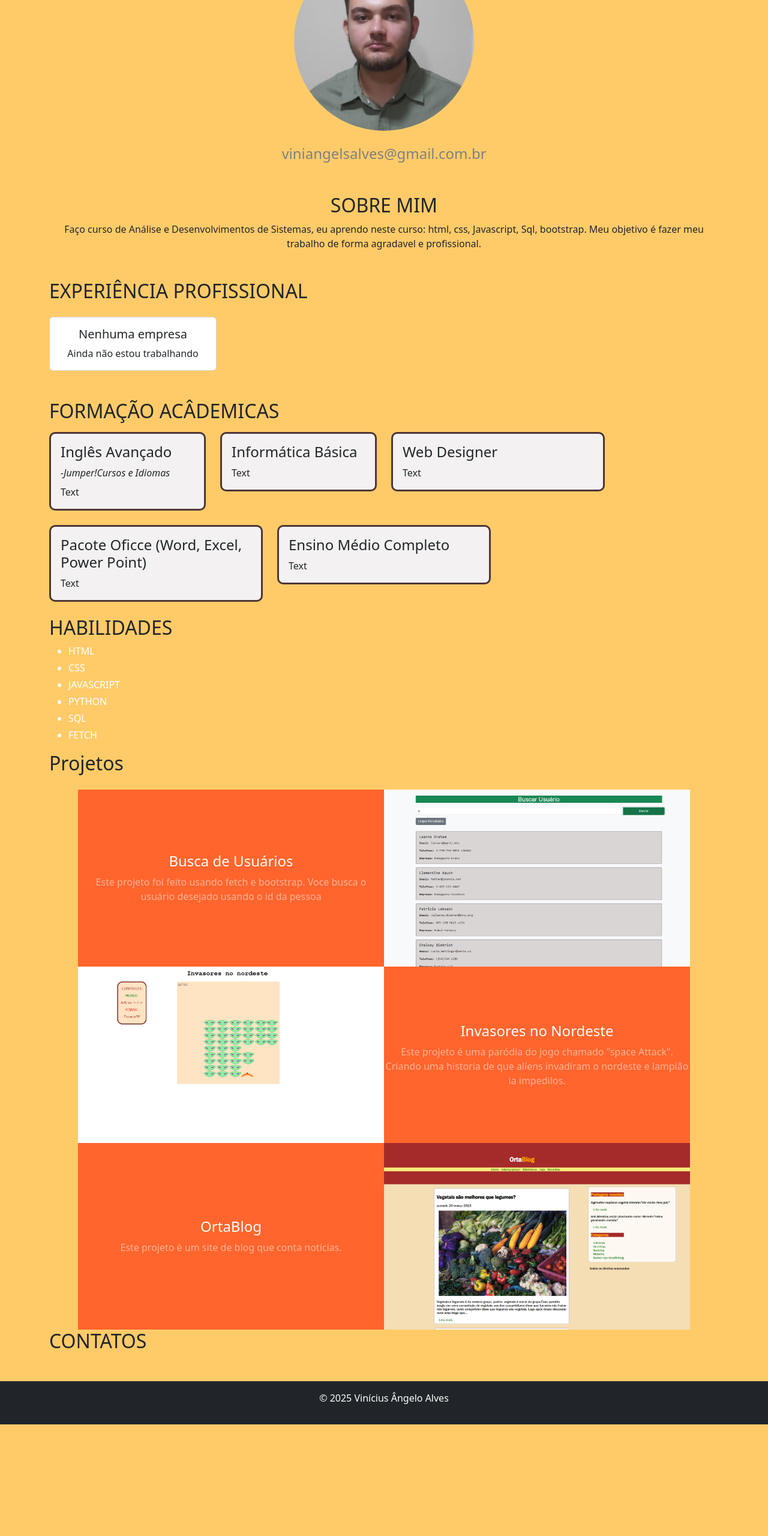
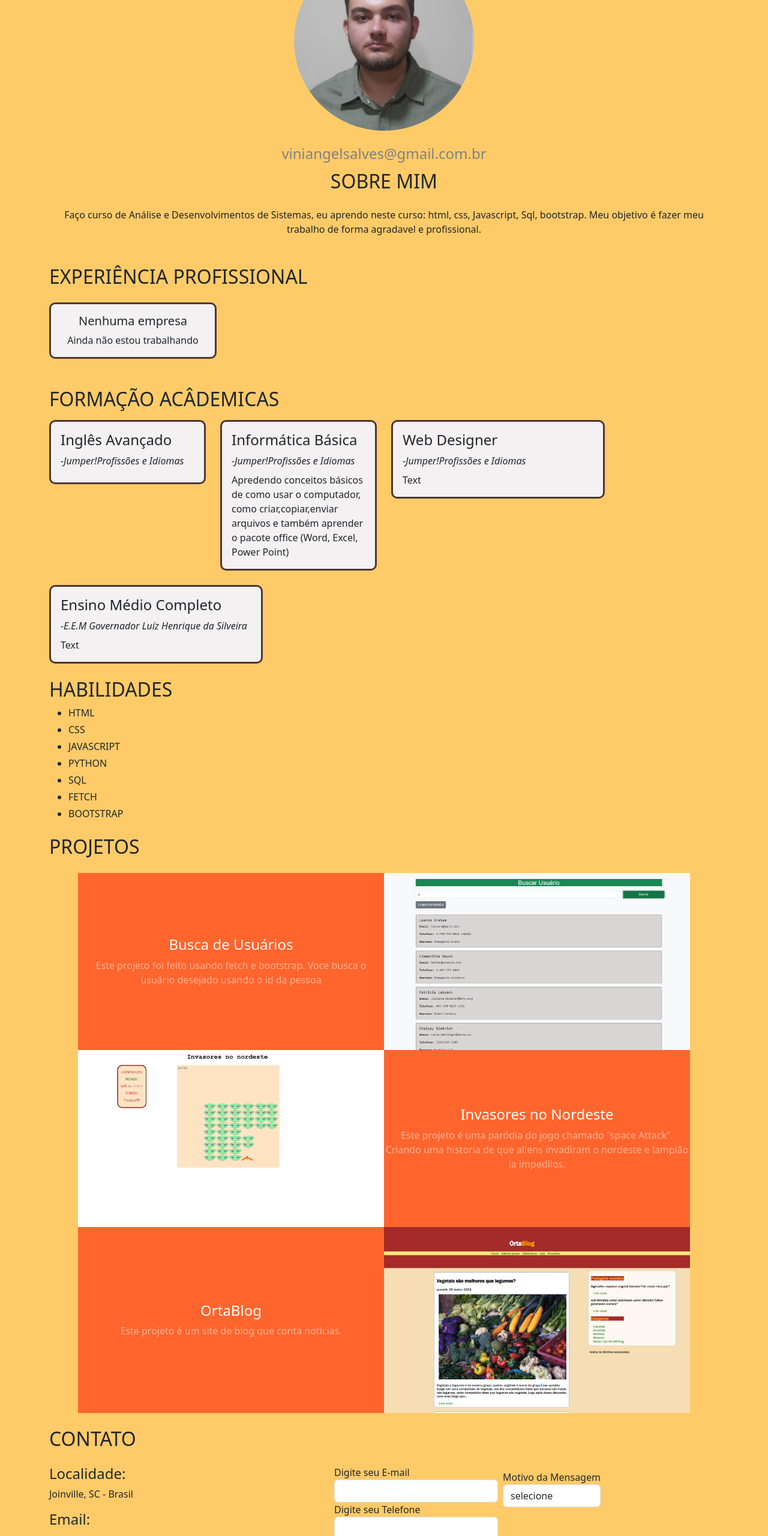
Before and after one commit to vinicius835/avaliacao, a plain HTML site: page index.html in a window 1280 px wide. Shown: the part 240-2800 px from the top of the page at 60% size. Before the commit the page ends 2614 px from the top, so only its background shows below. Drawn offline with nearby package versions, Linux system fonts and the light colour scheme.

Commit message:
uma pequena atualização]

```diff
--- a/index.html
+++ b/index.html
@@ -3,14 +3,16 @@
 <head>
   <meta charset="UTF-8">
   <meta name="viewport" content="width=device-width, initial-scale=1.0">
+  <meta name="description" content="Currículo de Vinícius Ângelo Alves, Desenvolvedor de Sistemas com experiência em HTML, CSS, JavaScript, e mais.">
+
   <title>Meu Currículo</title>
   <link href="https://cdn.jsdelivr.net/npm/bootstrap@5.3.0/dist/css/bootstrap.min.css" rel="stylesheet">
   <link rel="stylesheet" href="style.css">
 </head>
-<body class="">
+<body >
   <!-- Navbar -->
 
-  <nav class="navbar navbar-expand-lg navbar-light bg-light fixed-top">
+  <nav class="navbar navbar-expand-lg navbar-light bg-navbar  fixed-top">
     <div class="container-fluid ">
       <a class="navbar-brand" href="#">Vinícius Ângelo Alves</a>
       <button class="navbar-toggler" type="button" data-bs-toggle="collapse" data-bs-target="#navbarNav">
@@ -61,16 +63,16 @@
 
 
   <!-- Seções -->
-  <section id="sobre" class="container max-auto text-center mt-5">
-    <h2 class="text-uppercase">Sobre Mim</h2>
+  <section id="sobre" class="container max-auto text-center ">
+    <h2 class="mb-4  text-uppercase mt-2">Sobre Mim</h2>
 
     <p>Faço curso de Análise e Desenvolvimentos de Sistemas, eu aprendo neste curso: html, css, Javascript, Sql, bootstrap.
       Meu objetivo é fazer meu trabalho de forma agradavel e profissional.</p>
   </section>
 
-  <section id="experiencia" class="container mt-5 mb-5">
+  <section id="experiencia" class="container mt-5 mb-5 ">
     <h2 class="text-uppercase">Experiência Profissional</h2>
-    <div class="card text-center  col-lg-3 rounded-left mt-4 mb-2">
+    <div class="card text-center card-mod col-lg-3 rounded-left mt-4 mb-2">
       <div class="card-body">
         <h5 class="card-title">Nenhuma empresa</h5>
         <p class="card-text">Ainda não estou trabalhando</p>
@@ -84,8 +86,8 @@
       <div class="card card-mod">
       <div class="card-body">
         <h4 class="card-title">Inglês Avançado</h4>
-        <p class="card-title"><cite>-Jumper!Cursos e Idiomas</cite></p>
-        <p class="card-text">Text</p>
+        <p class="card-title"><cite>-Jumper!Profissões e Idiomas</cite></p>
+        <p class="card-text"></p>
       </div>
     </div>
   </div>
@@ -93,7 +95,8 @@
       <div class="card card-mod">
       <div class="card-body">
         <h4 class="card-title">Informática Básica</h4>
-        <p class="card-text">Text</p>
+        <p class="card-title"><cite>-Jumper!Profissões e Idiomas</cite></p>
+        <p class="card-text">Apredendo conceitos básicos de como usar o computador, como criar,copiar,enviar arquivos e também aprender o pacote office (Word, Excel, Power Point)</p>
       </div>
     </div>
   </div>
@@ -101,14 +104,7 @@
       <div class="card card-mod">
       <div class="card-body">
         <h4 class="card-title">Web Designer</h4>
-        <p class="card-text">Text</p>
-      </div>
-    </div>
-  </div>
-    <div class="col-md-4 mb-4  ml-2 mr-2">
-      <div class="card card-mod">
-      <div class="card-body">
-        <h4 class="card-title">Pacote Oficce (Word, Excel, Power Point)</h4>
+        <p class="card-title"><cite>-Jumper!Profissões e Idiomas</cite></p>
         <p class="card-text">Text</p>
       </div>
     </div>
@@ -117,6 +113,7 @@
       <div class="card card-mod">
       <div class="card-body">
         <h4 class="card-title">Ensino Médio Completo</h4>
+        <p class="card-title"><cite>-E.E.M Governador Luíz Henrique da Silveira</cite></p>
         <p class="card-text">Text</p>
       </div>
     </div>
@@ -127,20 +124,21 @@
 
 <section id="habilidades" class="container ">
   <h2 class="text-uppercase">Habilidades</h2>
-  <ul class="text-uppercase text-white">
+  <ul class="text-uppercase">
     <li class="move-right mt-1 mb-1">html</li>
     <li class="move-right mt-1 mb-1">css</li>
     <li class="move-right mt-1 mb-1">javascript</li>
     <li class="move-right mt-1 mb-1">python</li>
     <li class="move-right mt-1 mb-1">sql</li>
     <li class="move-right mt-1 mb-1">fetch</li>
+    <li class="move-right mt-1 mb-1">bootstrap</li>
 
   </ul>
 </section>
 
 
   <section id="projetos" class="projects-section container" id="projects">
-    <h2  class="mb-4">Projetos</h2>
+    <h2  class="mb-4 text-uppercase mt-4">Projetos</h2>
     <div class="container px-4 px-lg-5 grass">
         <!-- Project One Row-->
          <a href="./projeto/projeto_1/projeto_1/index.html">
@@ -192,12 +190,73 @@
     </div>
 </section>
   <!-- Adicione outras seções aqui -->
-<section id="contatos" class="container">
-<h2 class="text-uppercase">Contatos</h2>
+<section id="contatos" class="container ">
+  <div class="row aos-init aos-animate" data-aos="fade-in">
+    <div class="section-title">
+      <h2 class="mb-4  text-uppercase mt-4">Contato</h2>
+
+  </div>
+    <div class="col-lg-5 mr-lg-0 d-flex align-items-stretch">
+         <div class="info">
+            <div class="address">
+                <i class="icofont-google-map"></i>
+                <h4>Localidade:</h4>
+                <p>Joinville, SC - Brasil</p>
+            </div>
+
+            <div class="email">
+                <i class="icofont-envelope"></i>
+                <h4>Email:</h4>
+                <p>viniangelsalves@gmail.com</p>
+            </div>
+
+            <div class="phone">
+                <i class="icofont-phone"></i>
+                <h4>Telefone:</h4>
+                <p>+55 47 98404-4343</p>
+
+            </div>
+
+        </div>
+
+    </div>
+
+
+      <form id="contact-form" class=" col-lg-6 mt-5 mt-lg-0 d-flex align-items-stretch mr-3">
+      <div class="form-group contact-form col-lg-6">
+        <label for="">Digite seu E-mail</label>
+        <input type="email" id ="email" class="form-control form-contact contact-form" name="" id="email" aria-describedby="emailHelpId" placeholder="">
+        <label for="">Digite seu Telefone</label>
+        <input type="tel" id ="tel" class="form-control form-contact contact-form" name="" id="telefone" aria-describedby="emailHelpId" placeholder="">
+        <div class="form-group">
+          <label for=""id ="area">Caso queira enviar uma mensagem: </label>
+          <textarea class="form-control" name="" id="" rows="3"></textarea>
+        </div>
+        <button type="submit" class="btn col-lg-6 mt-3 card-mod button-bg ">Clique aqui</button>
+      </div>
+      <div class=" p-2 contact-form">
+        <label for="">Motivo da Mensagem</label>
+        <select class="form-control" name="" id="motivo_contactar">
+          <option value="-1">selecione</option>
+          <option>Dúvida</option>
+          <option>Reclamação</option>
+          <option>Negócios</option>
+        </select>
+      </div>
+    </form>
+  </div>
+  <div class="alert alert-success d-none col-lg-12 mt-3 text-center" id="tudo_pronto" role="alert">
+    <strong>!CONTATO ENVIADO!</strong>
+</div>
+<div class="alert alert-danger d-none  col-lg-12 mt-3 text-center" id="Ocorreu_um_erro" role="alert">
+  <strong>!Favor, Selecionar o motivo!</strong>
+</div>
 </section>
   <!-- Rodapé -->
   <footer class="bg-dark text-white text-center p-3 mt-5">
     <p>&copy; 2025 Vinícius Ângelo Alves</p>
+    <a href="https://www.linkedin.com/in/vin%C3%ADcius-alves-7a443532a/" class="col-3"><img src="./assets/icons/linkedin.svg"></a>
+    <a href="https://github.com/vinicius835" class="col-3"><img src="./assets/icons/github.svg"></a>
   </footer>
 
   <script src="https://cdn.jsdelivr.net/npm/bootstrap@5.3.0/dist/js/bootstrap.bundle.min.js"></script>
```
